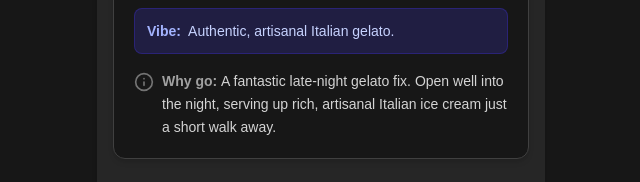
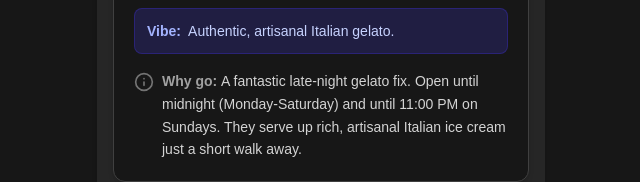
Before and after one commit to bizkitTM/spain-guide, a Next.js app: page /madrid-late-night in a window 1280 px wide. Shown: the part 449-631 px from the top of the page, without its empty margins (319-959 px from the left). Built offline with nearby package versions, Linux system fonts and the light colour scheme.

Commit message:
Update Gioelia Cremeria opening hours

```diff
--- a/src/app/madrid-late-night/page.tsx
+++ b/src/app/madrid-late-night/page.tsx
@@ -20,7 +20,7 @@ export default function MadridLateNight() {
       distance: "~4 min walk",
       address: "Calle de Atocha, 42",
       vibe: "Authentic, artisanal Italian gelato.",
-      why: "A fantastic late-night gelato fix. Open well into the night, serving up rich, artisanal Italian ice cream just a short walk away.",
+      why: "A fantastic late-night gelato fix. Open until midnight (Monday-Saturday) and until 11:00 PM on Sundays. They serve up rich, artisanal Italian ice cream just a short walk away.",
       imgUrl: "https://upload.wikimedia.org/wikipedia/commons/thumb/b/bc/Gelato_in_Milan_-_big_cone_2019.jpg/960px-Gelato_in_Milan_-_big_cone_2019.jpg",
       mapUrl: "https://maps.apple.com/?q=Gioelia+Cremeria+Madrid"
     },
```
